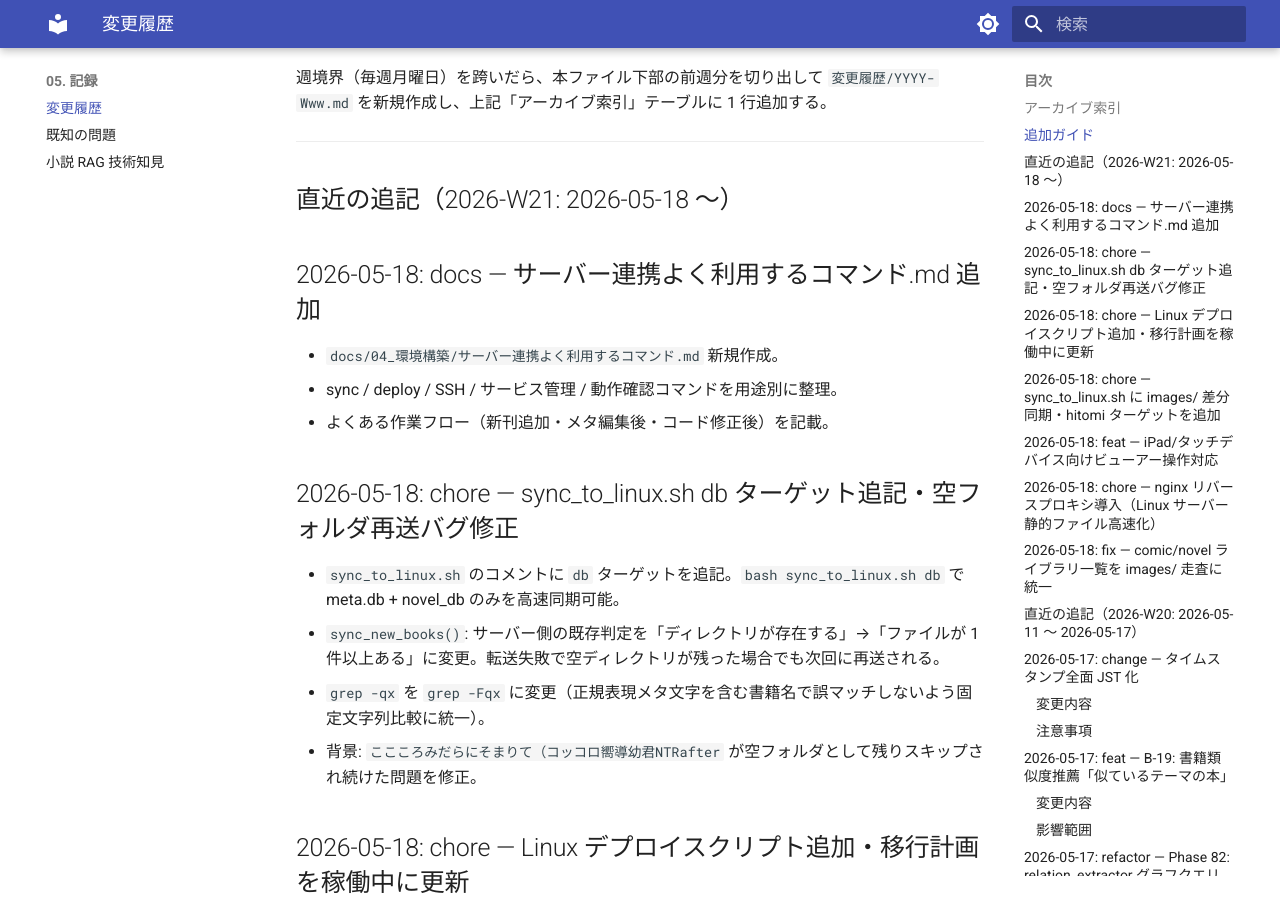
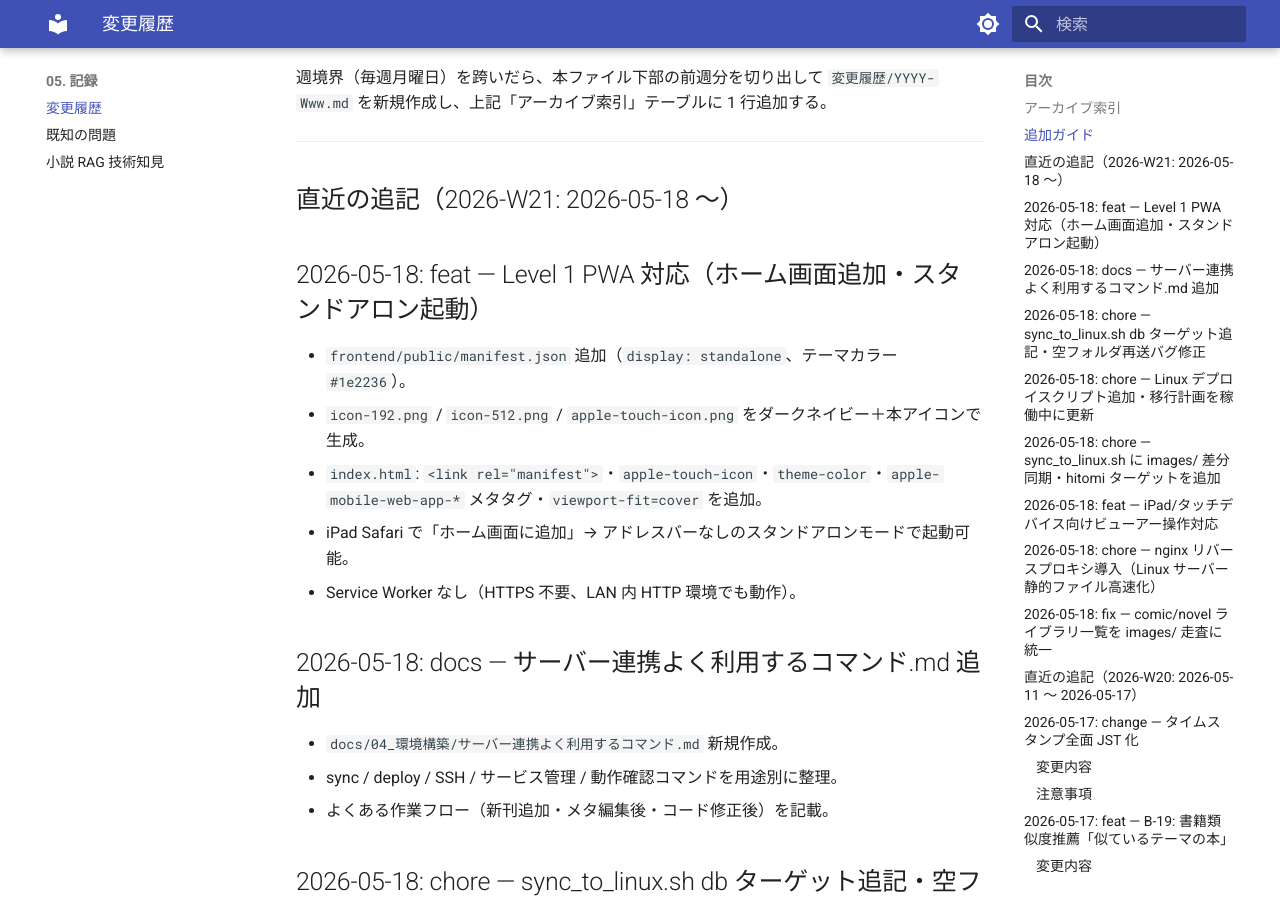
Before and after one commit to kkmmyr/Pic2PDF_Viewer, an MkDocs documentation site: the page built from docs/05_記録/変更履歴.md, in a window 1280 px wide and 900 px high, scrolled down 1156 px. Built offline with MkDocs 1.6.1 and Material for MkDocs 9.7.7, drawn with Linux system fonts in a browser that asks for light colours.

Commit message:
docs: 変更履歴に PWA Level 1 対応を追記
Co-Authored-By: Claude Sonnet 4.6 <noreply@anthropic.com>

```diff
--- a/docs/05_記録/変更履歴.md
+++ b/docs/05_記録/変更履歴.md
@@ -28,6 +28,14 @@
 ---
 
 ## 直近の追記（2026-W21: 2026-05-18 〜）
+
+## 2026-05-18: feat — Level 1 PWA 対応（ホーム画面追加・スタンドアロン起動）
+
+- `frontend/public/manifest.json` 追加（`display: standalone`、テーマカラー `#1e2236`）。
+- `icon-192.png` / `icon-512.png` / `apple-touch-icon.png` をダークネイビー＋本アイコンで生成。
+- `index.html`: `<link rel="manifest">`・`apple-touch-icon`・`theme-color`・`apple-mobile-web-app-*` メタタグ・`viewport-fit=cover` を追加。
+- iPad Safari で「ホーム画面に追加」→ アドレスバーなしのスタンドアロンモードで起動可能。
+- Service Worker なし（HTTPS 不要、LAN 内 HTTP 環境でも動作）。
 
 ## 2026-05-18: docs — サーバー連携よく利用するコマンド.md 追加
 
```
